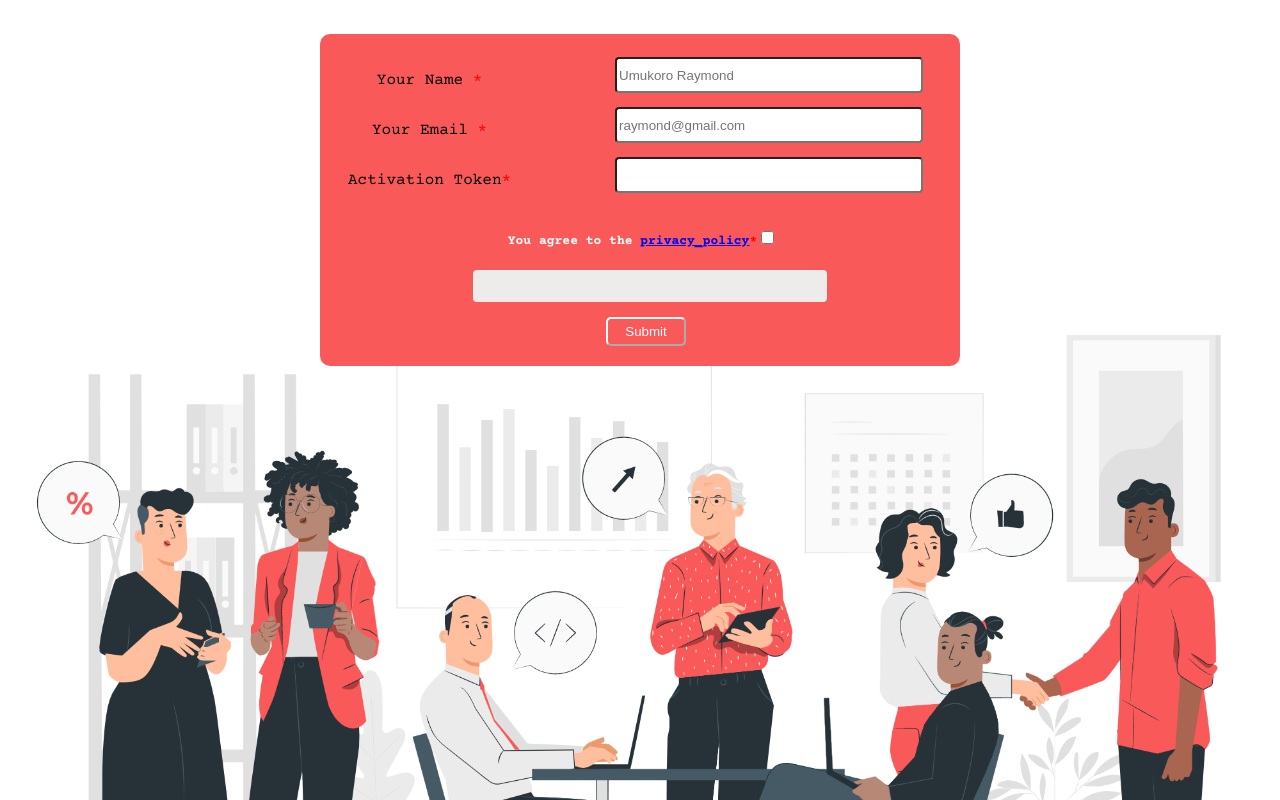
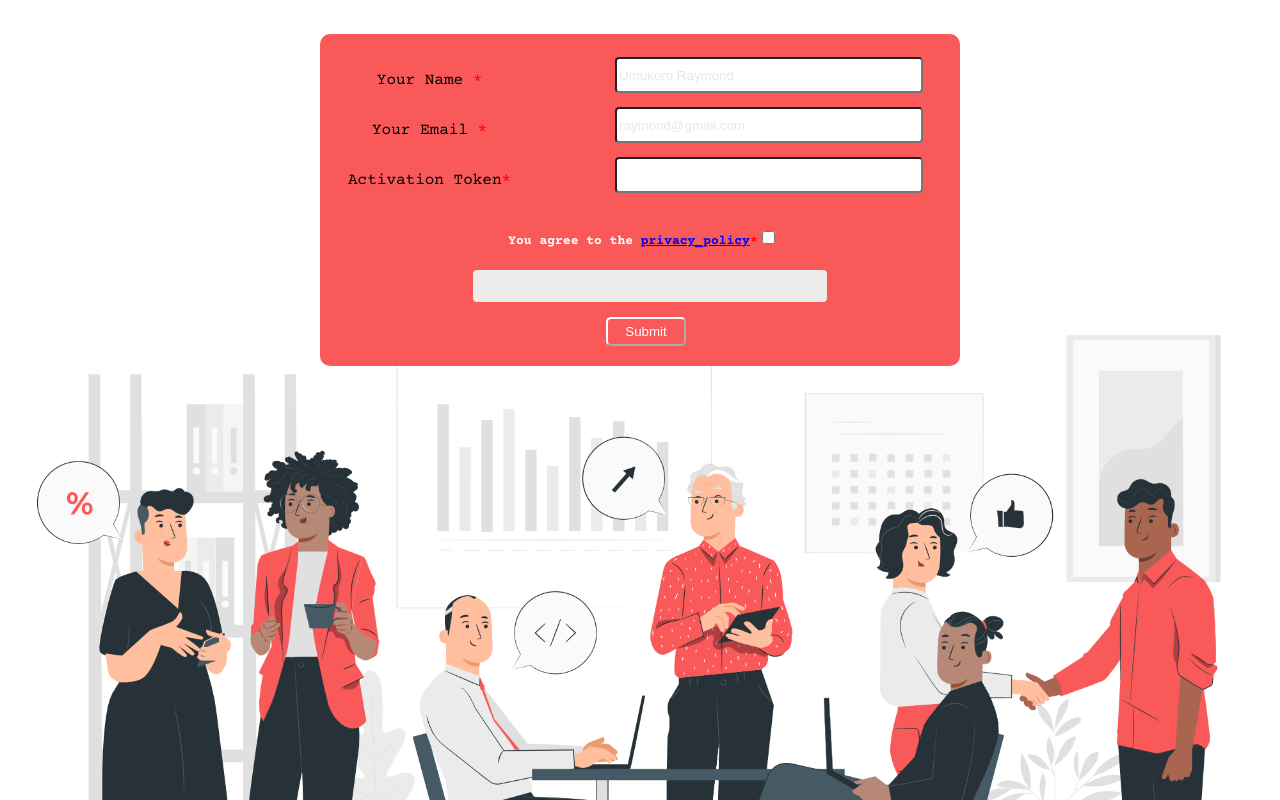
Before and after one commit to Aktive134/form2-week-two, a plain HTML site: page index.html in a window 1280 px wide. Drawn offline with nearby package versions, Linux system fonts and the light colour scheme; files whose address does not match are found by name.

Commit message:
Updated form

```diff
--- a/starter-code/src/style.css
+++ b/style.css
@@ -8,6 +8,9 @@ body {
   min-height: 50vh;
   margin: 0;
   background-size: cover;
+}
+::placeholder {
+  color: rgb(233, 231, 231);
 }
 .container {
   background: #fa5959;
@@ -54,10 +57,11 @@ label {
   font-size: 25px;
   color: red;
   text-align: center;
+  font-family: "Courier Prime", monospace;
 }
 h5 {
   font-size: 13px;
-  margin-left: 20px;
+  margin-left: 21px;
 }
 .agree {
   color: white;
```
Also changed, not shown: index.html (renamed from starter-code/src/index.html), script.js (renamed from starter-code/src/script.js).
